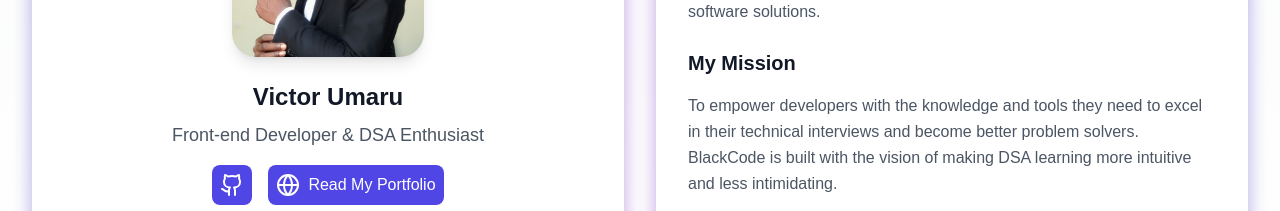
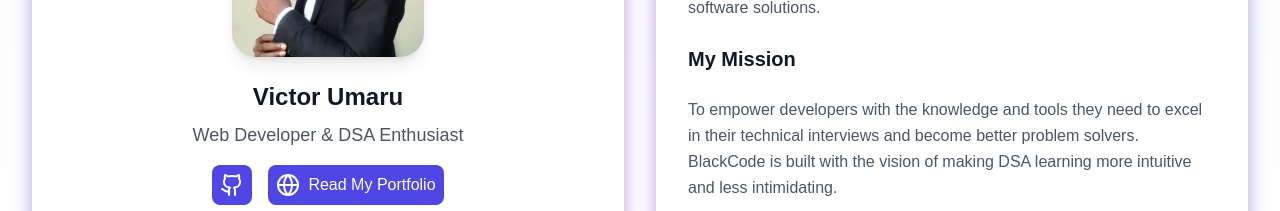
Before and after one commit to veck404/BlackCode, a React (Vite) app: page / in a window 1280 px wide. Shown: the part 2840-3051 px from the top of the page. Built offline with nearby package versions, Linux system fonts and the light colour scheme; no server answers; a web font is replaced by a local one.

Commit message:
nothing seriously new

```diff
--- a/src/components/home/CreatorSection.tsx
+++ b/src/components/home/CreatorSection.tsx
@@ -32,7 +32,7 @@ export default function CreatorSection() {
                   Victor Umaru
                 </h3>
                 <p className="text-lg text-gray-600 dark:text-gray-300 mb-4">
-                  Front-end Developer & DSA Enthusiast
+                  Web Developer & DSA Enthusiast
                 </p>
                 <div className="flex justify-center space-x-4">
                   <a
@@ -79,7 +79,7 @@ export default function CreatorSection() {
                   skills Love collaborating with designers and developers and
                   Committed to delivering high-quality software solutions.
                 </p>
-                <div className="space-y-4">
+                <div className="space-y-6">
                   <h4 className="text-xl font-semibold text-gray-900 dark:text-white">
                     My Mission
                   </h4>
```
